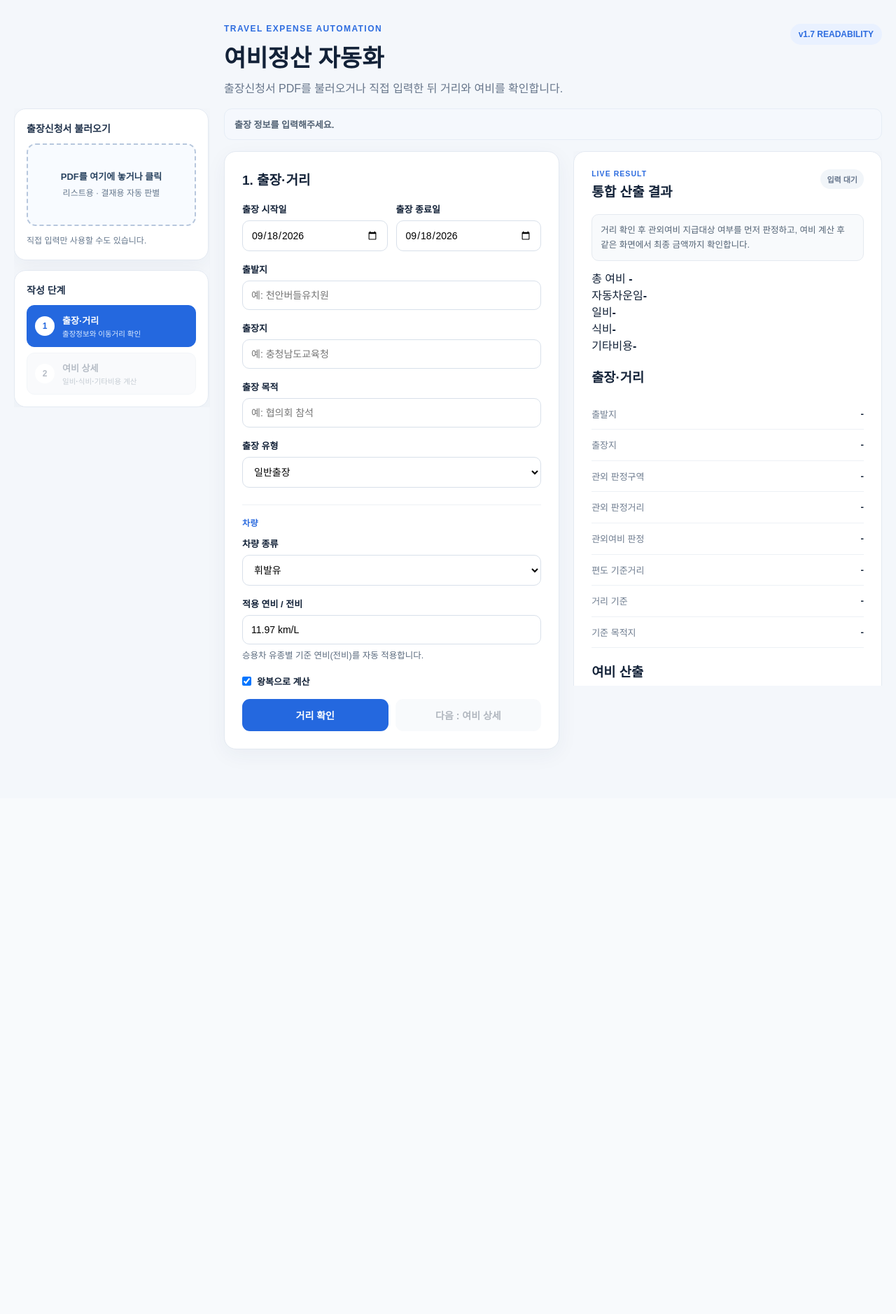
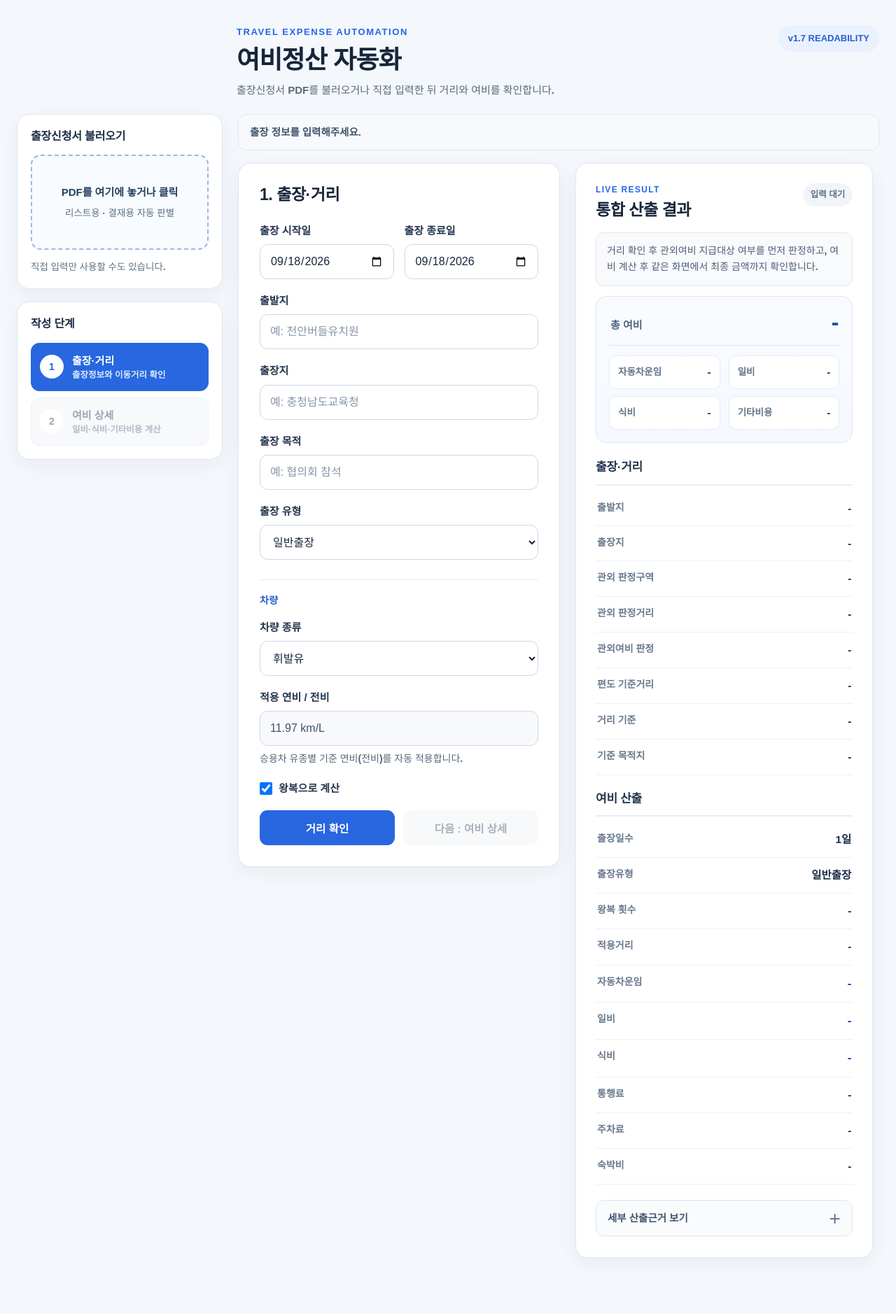
Before and after one commit to kirakein-gif/travel-expense-web, a FastAPI app: page / in a window 1280 px wide. Shown: the whole page at 70% size. Before the commit the page ends 1071 px from the top, so only its background shows below. Run offline with FastAPI, Linux system fonts and the light colour scheme.

Commit message:
Improve readability and result hierarchy

```diff
--- a/app/static/app.css
+++ b/app/static/app.css
@@ -1,35 +1,205 @@
-:root{font-family:"Pretendard","Noto Sans KR","Malgun Gothic",sans-serif;background:#f4f7fb;color:#132238}
-*{box-sizing:border-box}body{margin:0}.shell{max-width:1500px;margin:0 auto;padding:34px 20px 70px}
-.hero{display:flex;justify-content:space-between;gap:24px;align-items:flex-start;margin-bottom:18px;padding-left:300px}
-.eyebrow{font-size:12px;font-weight:800;letter-spacing:.12em;color:#2d6cdf;margin:0 0 8px}h1{font-size:34px;margin:0 0 8px}h2{font-size:19px;margin:0 0 20px}
-.sub{margin:0;color:#66758a}.badge{background:#e9f1ff;color:#2d6cdf;padding:8px 12px;border-radius:999px;font-size:12px;font-weight:800;white-space:nowrap}
-.app-layout{display:grid;grid-template-columns:280px minmax(0,1fr);gap:20px;align-items:start}
-.sidebar{display:flex;flex-direction:column;gap:14px;position:sticky;top:18px;max-height:calc(100vh - 36px);overflow:auto;padding-right:2px}
-.side-card,.card{background:#fff;border:1px solid #e3e9f1;border-radius:17px;box-shadow:0 8px 30px rgba(34,56,90,.05)}
-.side-card{padding:17px}.side-title{font-size:14px;font-weight:850;color:#20324b;margin-bottom:12px}
-.drop-zone{display:flex;min-height:118px;flex-direction:column;align-items:center;justify-content:center;text-align:center;gap:6px;border:2px dashed #b7c7dd;border-radius:13px;background:#f8fbff;padding:15px;cursor:pointer;margin:0 0 10px}
-.drop-zone.dragging{border-color:#2468df;background:#eef5ff}.drop-zone strong{font-size:13px;color:#28425f}.drop-zone span,.side-note{font-size:12px;color:#66788d;line-height:1.55;font-weight:500}
-.sidebar label{font-size:12px;margin-bottom:12px}.candidate-box{border-top:1px solid #edf1f5;margin-top:5px;padding-top:11px}.candidate-title{font-size:12px;font-weight:800;margin-bottom:2px}
-.candidate-check{display:flex;gap:8px;align-items:center;padding:7px 0;font-size:12.5px;font-weight:650}.candidate-check input{width:auto;margin:0}
-.side-step{width:100%;display:grid;grid-template-columns:30px 1fr 18px;gap:9px;align-items:center;text-align:left;background:#f1f5f9;color:#526278;border:1px solid #e2e8f0;padding:11px;border-radius:11px;margin-top:8px}
-.side-step>span{display:flex;width:28px;height:28px;border-radius:50%;align-items:center;justify-content:center;background:#fff;font-size:12px;font-weight:850}
-.side-step div{display:flex;flex-direction:column;gap:2px}.side-step b{font-size:13px;color:inherit}.side-step small{font-size:10.5px;color:#7a899b;font-weight:550}.side-step em{font-style:normal;color:#16a34a;font-weight:900}
-.side-step.active{background:#2468df;color:#fff;border-color:#2468df}.side-step.active small{color:#dbeafe}.side-step.active>span{color:#2468df}
-.output-card button{width:100%;margin-top:9px}.teal{background:#0f766e}.dark{background:#475569}
-.workspace{min-width:0}.top-status{margin-bottom:16px}.status{background:#f5f8fd;border:1px solid #e6edf6;border-radius:11px;padding:12px 14px;color:#526274;font-size:13px;font-weight:600}
-.work-grid{display:grid;grid-template-columns:minmax(0,1fr) minmax(360px,.92fr);gap:20px;align-items:start}.input-column{min-width:0}
-.tab-panel{display:none}.tab-panel.active{display:block}.card{padding:25px}
-.result-column{position:sticky;top:18px;max-height:calc(100vh - 36px);overflow:auto}.unified-result{padding-bottom:18px}
-.result-head{display:flex;justify-content:space-between;align-items:flex-start;gap:14px}.result-kicker{font-size:10.5px;font-weight:900;letter-spacing:.1em;color:#2d6cdf;margin:0 0 5px}
-.result-state{font-size:11px;font-weight:800;color:#64748b;background:#f1f5f9;border-radius:999px;padding:6px 9px;white-space:nowrap}.result-state.done{background:#dcfce7;color:#15803d}.result-state.partial{background:#dbeafe;color:#1d4ed8}.result-state.blocked{background:#ffedd5;color:#c2410c}
-label{display:block;font-size:13px;font-weight:700;margin:0 0 16px}input,select,textarea{width:100%;margin-top:7px;border:1px solid #d8e0ea;border-radius:10px;padding:12px;font-size:14px;background:#fff;font-family:inherit}
-textarea{min-height:92px;resize:vertical;line-height:1.55}.help{display:block;color:#5b6b7e;font-size:12.5px;margin-top:6px;font-weight:500;line-height:1.65}
-.standalone{margin:-6px 0 16px}.check{display:flex;align-items:center;gap:8px}.check input{width:auto;margin:0}.two{display:grid;grid-template-columns:1fr 1fr;gap:12px}
-.section-label{font-size:12px;font-weight:850;letter-spacing:.03em;color:#2d6cdf;margin:24px 0 12px;padding-top:16px;border-top:1px solid #edf1f5}.hidden{display:none!important}
-button{border:0;border-radius:11px;background:#2468df;color:#fff;padding:13px;font-size:14px;font-weight:800;cursor:pointer;font-family:inherit}button:disabled{opacity:.42;cursor:not-allowed}.secondary{background:#eef2f7;color:#455468}
-.button-row{display:grid;grid-template-columns:1fr 1fr;gap:10px;margin-top:12px}.hint{background:#f8fafc;border:1px solid #e5eaf0;border-radius:10px;padding:12px;color:#526274;font-size:12.5px;font-weight:500;line-height:1.65;margin-bottom:12px}
-.inline-note{background:#eef6ff;border-radius:9px;padding:11px 12px;color:#355879;font-size:12.5px;font-weight:500;line-height:1.6;margin:-4px 0 16px}.scope-alert{border-radius:11px;padding:13px 14px;margin:0 0 12px;font-size:13px;font-weight:750;line-height:1.6}.scope-alert.eligible{background:#ecfdf5;border:1px solid #bbf7d0;color:#166534}.scope-alert.blocked{background:#fff7ed;border:1px solid #fed7aa;color:#9a3412}
-.result dl{margin:0}.result dl>div{display:flex;justify-content:space-between;align-items:flex-start;gap:18px;padding:12px 0;border-bottom:1px solid #edf1f5}.result dt{color:#6e7c8f;flex:0 0 34%;font-size:13px}.result dd{margin:0;text-align:right;font-weight:800;line-height:1.45;word-break:keep-all;font-size:13.5px;max-width:64%}
-.formula,.note-value{font-size:12px!important;color:#334155}.total{font-size:21px!important;color:#174ea6}.grand-total{background:#f8fbff;margin:6px -8px -1px;padding-left:8px!important;padding-right:8px!important}
-@media(max-width:1100px){.hero{padding-left:0}.app-layout{grid-template-columns:230px minmax(0,1fr)}.work-grid{grid-template-columns:1fr}.result-column{position:static;max-height:none}.sidebar{top:10px}}
-@media(max-width:760px){.shell{padding:24px 12px 50px}.hero{flex-direction:column}.app-layout{grid-template-columns:1fr}.sidebar{position:static;max-height:none}.work-grid,.two,.button-row{grid-template-columns:1fr}.result-column{position:static}.result dd{max-width:60%}.side-card{padding:14px}}
+:root{
+  font-family:"Pretendard","Noto Sans KR","Malgun Gothic",sans-serif;
+  background:#f4f7fb;
+  color:#17253a;
+  font-size:16px;
+}
+*{box-sizing:border-box}
+body{margin:0;line-height:1.55}
+.shell{max-width:1580px;margin:0 auto;padding:36px 24px 80px}
+
+.hero{
+  display:flex;justify-content:space-between;gap:28px;align-items:flex-start;
+  margin-bottom:22px;padding-left:314px
+}
+.eyebrow{font-size:13px;font-weight:850;letter-spacing:.12em;color:#2563eb;margin:0 0 8px}
+h1{font-size:36px;line-height:1.2;margin:0 0 10px;letter-spacing:-.025em}
+h2{font-size:23px;line-height:1.3;margin:0 0 24px;letter-spacing:-.02em}
+.sub{margin:0;color:#5b6b7e;font-size:15px;font-weight:550}
+.badge{
+  background:#e9f1ff;color:#245fd1;padding:9px 14px;border-radius:999px;
+  font-size:13px;font-weight:850;white-space:nowrap
+}
+
+.app-layout{display:grid;grid-template-columns:294px minmax(0,1fr);gap:22px;align-items:start}
+.sidebar{display:flex;flex-direction:column;gap:18px;position:sticky;top:18px}
+.side-card,.card{
+  background:#fff;border:1px solid #dfe7f0;border-radius:18px;
+  box-shadow:0 8px 28px rgba(34,56,90,.055)
+}
+.side-card{padding:19px}
+.side-title{font-size:16px;font-weight:850;color:#1e2f47;margin-bottom:14px;letter-spacing:-.01em}
+.drop-zone{
+  display:flex;min-height:136px;flex-direction:column;align-items:center;justify-content:center;
+  text-align:center;gap:7px;border:2px dashed #9fb8dc;border-radius:14px;background:#f8fbff;
+  padding:18px;cursor:pointer;margin:0 0 12px;transition:.18s ease
+}
+.drop-zone:hover,.drop-zone.dragging{border-color:#2563eb;background:#eef5ff}
+.drop-zone strong{font-size:15px;color:#26415f}
+.drop-zone span,.side-note{font-size:13.5px;color:#5d6f84;line-height:1.6;font-weight:550}
+.sidebar label{font-size:13.5px;margin-bottom:14px}
+.candidate-box{border-top:1px solid #e8eef5;margin-top:7px;padding-top:13px}
+.candidate-title{font-size:14px;font-weight:800;margin-bottom:3px}
+.candidate-check{display:flex;gap:9px;align-items:center;padding:8px 0;font-size:14px;font-weight:650}
+.candidate-check input{width:auto;margin:0}
+
+.side-step{
+  width:100%;display:grid;grid-template-columns:36px 1fr 20px;gap:10px;align-items:center;text-align:left;
+  background:#f1f5f9;color:#4e6077;border:1px solid #dfe7f0;padding:13px 12px;border-radius:12px;margin-top:9px;
+  min-height:64px
+}
+.side-step>span{
+  display:flex;width:34px;height:34px;border-radius:50%;align-items:center;justify-content:center;
+  background:#fff;font-size:14px;font-weight:850
+}
+.side-step div{display:flex;flex-direction:column;gap:3px}
+.side-step b{font-size:15px;color:inherit}
+.side-step small{font-size:12.5px;color:#73849a;font-weight:600;line-height:1.35}
+.side-step em{font-style:normal;color:#16a34a;font-weight:900;font-size:17px}
+.side-step.active{background:#2867df;color:#fff;border-color:#2867df}
+.side-step.active small{color:#dbeafe}
+.side-step.active>span{color:#2867df}
+.side-step:disabled{opacity:.55}
+.output-card button{width:100%;margin-top:10px;min-height:52px}
+.teal{background:#0f766e}.dark{background:#475569}
+
+.workspace{min-width:0}
+.top-status{margin-bottom:18px}
+.status{
+  background:#f7f9fc;border:1px solid #e2e8f0;border-radius:12px;padding:14px 16px;
+  color:#42556d;font-size:14.5px;font-weight:650
+}
+.work-grid{
+  display:grid;grid-template-columns:minmax(460px,1.02fr) minmax(420px,.98fr);
+  gap:22px;align-items:start
+}
+.input-column{min-width:0}
+.tab-panel{display:none}
+.tab-panel.active{display:block}
+.card{padding:30px}
+
+.result-column{position:sticky;top:18px}
+.unified-result{padding:28px 28px 30px}
+.result-head{display:flex;justify-content:space-between;align-items:flex-start;gap:16px;margin-bottom:16px}
+.result-head h2{margin-bottom:0}
+.result-kicker{font-size:12px;font-weight:900;letter-spacing:.11em;color:#2563eb;margin:0 0 5px}
+.result-state{
+  font-size:12.5px;font-weight:850;color:#5f6f82;background:#f1f5f9;
+  border-radius:999px;padding:7px 11px;white-space:nowrap
+}
+.result-state.done{background:#dcfce7;color:#15803d}
+.result-state.partial{background:#dbeafe;color:#1d4ed8}
+.result-state.blocked{background:#ffedd5;color:#c2410c}
+
+label{display:block;font-size:15px;font-weight:750;margin:0 0 19px;color:#26384f}
+input,select,textarea{
+  width:100%;margin-top:8px;border:1px solid #cfd9e5;border-radius:11px;
+  padding:13px 14px;font-size:16px;background:#fff;font-family:inherit;color:#17253a;
+  min-height:50px;transition:border-color .15s ease,box-shadow .15s ease
+}
+input:focus,select:focus,textarea:focus{
+  outline:none;border-color:#4c82e8;box-shadow:0 0 0 3px rgba(37,99,235,.10)
+}
+input::placeholder,textarea::placeholder{color:#8696aa;opacity:1}
+input[readonly]{background:#f7f9fc;color:#41536a}
+textarea{min-height:104px;resize:vertical;line-height:1.6}
+.help{
+  display:block;color:#55677d;font-size:14px;margin-top:7px;font-weight:550;line-height:1.65
+}
+.standalone{margin:-7px 0 19px}
+.check{display:flex;align-items:center;gap:9px;font-size:15px}
+.check input{width:18px;height:18px;min-height:0;margin:0}
+.two{display:grid;grid-template-columns:1fr 1fr;gap:15px}
+.section-label{
+  font-size:14px;font-weight:850;letter-spacing:.02em;color:#245fd1;
+  margin:28px 0 15px;padding-top:19px;border-top:1px solid #e6edf5
+}
+.hidden{display:none!important}
+
+button{
+  border:0;border-radius:11px;background:#2867df;color:#fff;padding:14px 16px;
+  font-size:15.5px;font-weight:800;cursor:pointer;font-family:inherit;min-height:50px
+}
+button:disabled{opacity:.45;cursor:not-allowed}
+.secondary{background:#eef2f7;color:#3f526a}
+.button-row{display:grid;grid-template-columns:1fr 1fr;gap:12px;margin-top:15px}
+.hint{
+  background:#f8fafc;border:1px solid #e2e8f0;border-radius:11px;padding:14px 15px;
+  color:#4b5f77;font-size:14px;font-weight:550;line-height:1.7;margin-bottom:14px
+}
+.result-guide{margin-bottom:14px}
+.inline-note{
+  background:#eef6ff;border-radius:10px;padding:12px 14px;color:#355879;
+  font-size:14px;font-weight:550;line-height:1.65;margin:-4px 0 18px
+}
+.scope-alert{
+  border-radius:12px;padding:15px 16px;margin:0 0 16px;font-size:15px;
+  font-weight:760;line-height:1.65
+}
+.scope-alert.eligible{background:#ecfdf5;border:1px solid #a7e8bf;color:#166534}
+.scope-alert.blocked{background:#fff7ed;border:1px solid #fdc98d;color:#9a3412}
+
+.money-summary{
+  border:1px solid #dbe7f6;border-radius:15px;background:linear-gradient(180deg,#f9fbff 0%,#f5f9ff 100%);
+  padding:18px;margin-bottom:22px
+}
+.total-summary{display:flex;align-items:flex-end;justify-content:space-between;gap:16px;padding:2px 2px 17px;border-bottom:1px solid #dce6f3}
+.total-summary span{font-size:15px;font-weight:800;color:#52657d}
+.total-summary strong{font-size:32px;line-height:1;color:#174ea6;letter-spacing:-.035em}
+.money-grid{display:grid;grid-template-columns:1fr 1fr;gap:10px 12px;padding-top:14px}
+.money-grid>div{display:flex;justify-content:space-between;gap:10px;align-items:center;background:#fff;border:1px solid #e4ebf4;border-radius:10px;padding:11px 12px}
+.money-grid span{font-size:13.5px;color:#63758a;font-weight:650}
+.money-grid strong{font-size:15.5px;color:#243851}
+
+.result-section{margin-top:21px}
+.result-section h3{
+  font-size:17px;margin:0 0 8px;padding-bottom:10px;border-bottom:2px solid #e7edf5;
+  color:#21344d;letter-spacing:-.015em
+}
+.result dl{margin:0}
+.result dl>div{
+  display:flex;justify-content:space-between;align-items:flex-start;gap:20px;
+  padding:13px 2px;border-bottom:1px solid #edf1f5
+}
+.result dt{color:#68798e;flex:0 0 33%;font-size:14px;font-weight:600}
+.result dd{
+  margin:0;text-align:right;font-weight:800;line-height:1.55;word-break:keep-all;
+  overflow-wrap:anywhere;font-size:15.5px;max-width:65%;color:#1c2e45
+}
+.result .wide-value dd{font-size:15px}
+.result .key-money dd{font-size:17px;color:#174ea6}
+.formula,.note-value{font-size:14px!important;color:#334155!important;font-weight:650!important}
+
+.result-details{
+  margin-top:22px;border:1px solid #dde6f0;border-radius:12px;background:#fafbfd;overflow:hidden
+}
+.result-details summary{
+  cursor:pointer;list-style:none;padding:14px 16px;font-size:14.5px;font-weight:800;color:#40546d
+}
+.result-details summary::-webkit-details-marker{display:none}
+.result-details summary::after{content:"＋";float:right;font-size:18px;color:#64748b}
+.result-details[open] summary::after{content:"－"}
+.result-details[open] summary{border-bottom:1px solid #e4eaf1}
+.result-details dl{padding:0 16px 8px}
+
+@media(max-width:1180px){
+  .hero{padding-left:0}
+  .app-layout{grid-template-columns:250px minmax(0,1fr)}
+  .work-grid{grid-template-columns:1fr}
+  .result-column{position:static}
+  .sidebar{top:10px}
+}
+@media(max-width:780px){
+  .shell{padding:24px 12px 50px}
+  .hero{flex-direction:column}
+  .app-layout{grid-template-columns:1fr}
+  .sidebar{position:static}
+  .work-grid,.two,.button-row,.money-grid{grid-template-columns:1fr}
+  .card{padding:22px}
+  .unified-result{padding:22px}
+  .result dl>div{gap:12px}
+  .result dt{flex-basis:37%}
+  .result dd{max-width:61%}
+  .total-summary{align-items:flex-start;flex-direction:column}
+  .total-summary strong{font-size:30px}
+}
```
